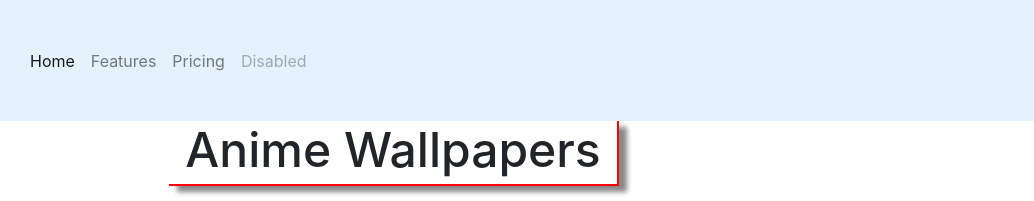
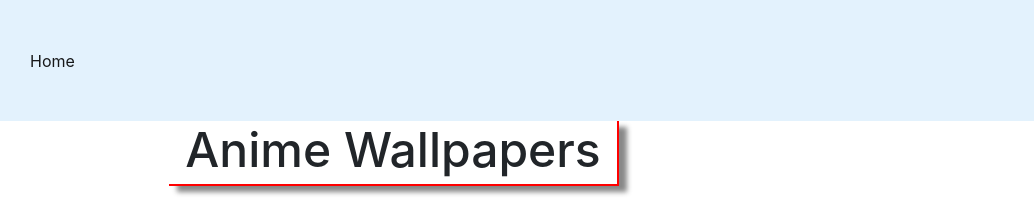
Before and after one commit to Mavi05/AnimwWallpapers.github.io, a plain HTML site: page index.html in a window 1280 px wide. Shown: the top 201 px of the page, 246-1280 px from the left. Drawn offline with nearby package versions, Linux system fonts and the light colour scheme; grey boxes are pictures that could not be loaded.

Commit message:
Updated Nav links

```diff
--- a/index.html
+++ b/index.html
@@ -23,15 +23,6 @@
 		    <ul class="navbar-nav">
 		      <li class="nav-item active">
 		        <a class="nav-link" href="#">Home <span class="sr-only">(current)</span></a>
-		      </li>
-		      <li class="nav-item">
-		        <a class="nav-link" href="#">Features</a>
-		      </li>
-		      <li class="nav-item">
-		        <a class="nav-link" href="#">Pricing</a>
-		      </li>
-		      <li class="nav-item">
-		        <a class="nav-link disabled" href="#">Disabled</a>
 		      </li>
 		    </ul>
 		  </div>
```
